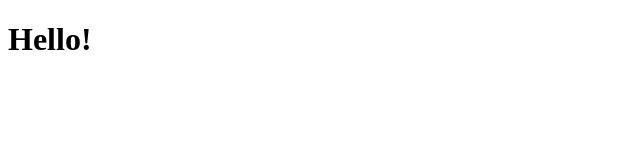
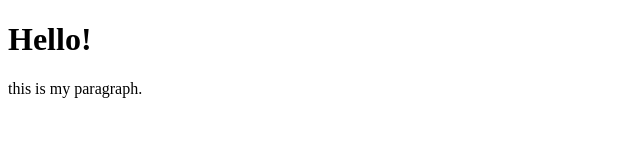
Before and after one commit to sumatip01/sumatipractice, a plain HTML site: page index.html in a window 1280 px wide. Shown: the whole page, without its empty margins (0-640 px from the left). Drawn offline with Linux system fonts and the light colour scheme.

Commit message:
added paragraoh

```diff
--- a/index.html
+++ b/index.html
@@ -10,5 +10,9 @@
 
   <h1>Hello!</h1>
 
+  <p>
+    this is my paragraph.
+  </p>
+
 </body>
 </html>
```
